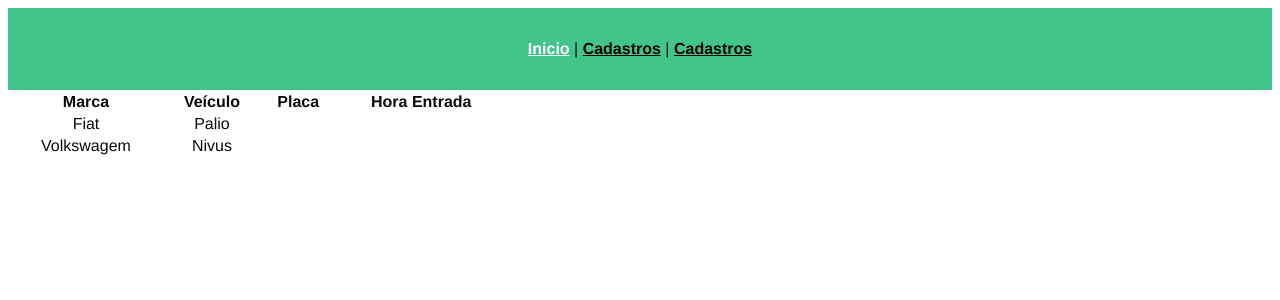
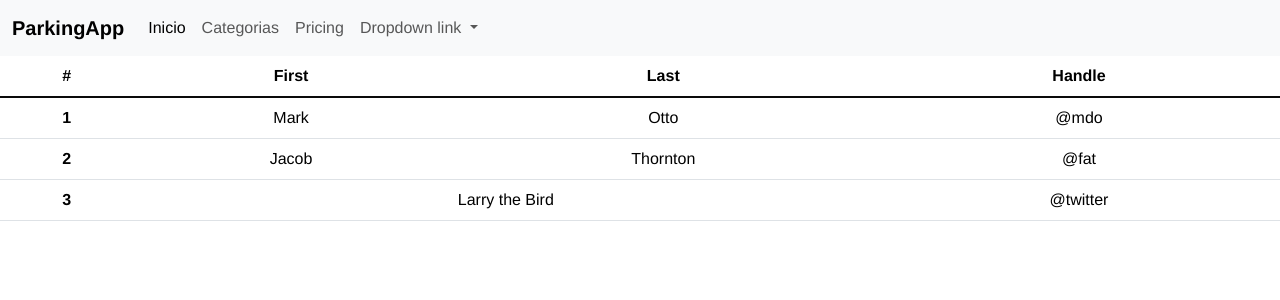
Before and after one commit to vainicius/parking-front, a Vue app: page / in a window 1280 px wide. Shown: the top 300 px of the page. Built offline with nearby package versions, Linux system fonts and the light colour scheme.

Commit message:
refatorando com bootstrap!

```diff
--- a/src/App.vue
+++ b/src/App.vue
@@ -1,12 +1,39 @@
 <template>
+  <nav class="navbar navbar-expand-lg bg-body-tertiary">
+    <div class="container-fluid">
+      <a class="navbar-brand" href="#">ParkingApp</a>
+      <button class="navbar-toggler" type="button" data-bs-toggle="collapse" data-bs-target="#navbarNavDropdown" aria-controls="navbarNavDropdown" aria-expanded="false" aria-label="Toggle navigation">
+        <span class="navbar-toggler-icon"></span>
+      </button>
+      <div class="collapse navbar-collapse" id="navbarNavDropdown">
+        <ul class="navbar-nav">
+          <li class="nav-item">
+            <a class="nav-link active" aria-current="page" href="/">Inicio</a>
+          </li>
+          <li class="nav-item">
+            <a class="nav-link" href="/categorias">Categorias</a>
+          </li>
+          <li class="nav-item">
+            <a class="nav-link" href="/">Pricing</a>
+          </li>
+          <li class="nav-item dropdown">
+            <a class="nav-link dropdown-toggle" href="#" role="button" data-bs-toggle="dropdown" aria-expanded="false">
+              Dropdown link
+            </a>
+            <ul class="dropdown-menu">
+              <li><a class="dropdown-item" href="#">Action</a></li>
+              <li><a class="dropdown-item" href="#">Another action</a></li>
+              <li><a class="dropdown-item" href="#">Something else here</a></li>
+            </ul>
+          </li>
+        </ul>
+      </div>
+    </div>
+  </nav>
 
-  <nav>
+  <router-view/>
 
-    <router-link to="/">Inicio</router-link> |
-    <router-link to="/about">Cadastros</router-link> |
-    <router-link to="/cadastros">Cadastros</router-link>
-    </nav>
-  <router-view/>
+
 </template>
 
 <style lang="scss">
--- a/src/main.ts
+++ b/src/main.ts
@@ -1,11 +1,11 @@
 import { createApp } from 'vue'
 import App from './App.vue'
 import router from './router'
-/*import Vue from "vue";
+import Vue from "vue";
 import { BootstrapVue, IconsPlugin } from "bootstrap-vue";
 
 // Import Bootstrap and BootstrapVue CSS files (order is important)
 import "bootstrap/dist/css/bootstrap.css";
 import "bootstrap-vue/dist/bootstrap-vue.css";
-*/
+
 createApp(App).use(router).mount('#app')
--- a/src/router/index.ts
+++ b/src/router/index.ts
@@ -8,12 +8,12 @@ const routes: Array<RouteRecordRaw> = [
     component: HomeView
   },
   {
-    path: '/about',
+    path: '/categorias',
     name: 'about',
     // route level code-splitting
     // this generates a separate chunk (about.[hash].js) for this route
     // which is lazy-loaded when the route is visited.
-    component: () => import(/* webpackChunkName: "about" */ '../views/AboutView.vue')
+    component: () => import(/* webpackChunkName: "about" */ '../views/CategoriasView.vue')
   }
 ]
 
--- a/src/views/AboutView.vue
+++ /dev/null
@@ -1,10 +0,0 @@
-<template>
-  <div class="about">
-    <h1>This is an about page</h1>
-    <button type="button" class="btn btn-primary">um botao
-
-    </button>
-
-  </div>
-
-</template>
--- /dev/null
+++ b/src/views/CategoriasView.vue
@@ -0,0 +1,8 @@
+<template>
+  <div class="categorias">
+    <h1>As categorias</h1>
+
+
+  </div>
+
+</template>
--- a/src/views/HomeView.vue
+++ b/src/views/HomeView.vue
@@ -1,25 +1,32 @@
 <template>
- <table width="500">
+ <table class="table">
     <thead>
       <tr>
-                 <th scope="col">Marca</th>
-                 <th scope="col">Veículo</th>
-                 <th scope="col">Placa</th>
-                 <th scope="col">Hora Entrada</th>
+        <th scope="col">#</th>
+        <th scope="col">First</th>
+        <th scope="col">Last</th>
+        <th scope="col">Handle</th>
       </tr>
     </thead>
-         <tbody>
+    <tbody class="table-group-divider">
       <tr>
-               <td>Fiat</td>
-               <td>Palio</td>
+        <th scope="row">1</th>
+        <td>Mark</td>
+        <td>Otto</td>
+        <td>@mdo</td>
       </tr>
       <tr>
-               <td>Volkswagem</td>
-               <td>Nivus</td>
+        <th scope="row">2</th>
+        <td>Jacob</td>
+        <td>Thornton</td>
+        <td>@fat</td>
+      </tr>
+      <tr>
+        <th scope="row">3</th>
+        <td colspan="2">Larry the Bird</td>
+        <td>@twitter</td>
       </tr>
     </tbody>
-
-
   </table>
 
 </template>
@@ -35,4 +42,8 @@ export default defineComponent({
 
   },
 });
+
 </script>
+<style>
+
+</style>
```
Lines whose indentation alone changed are shown as unchanged.
